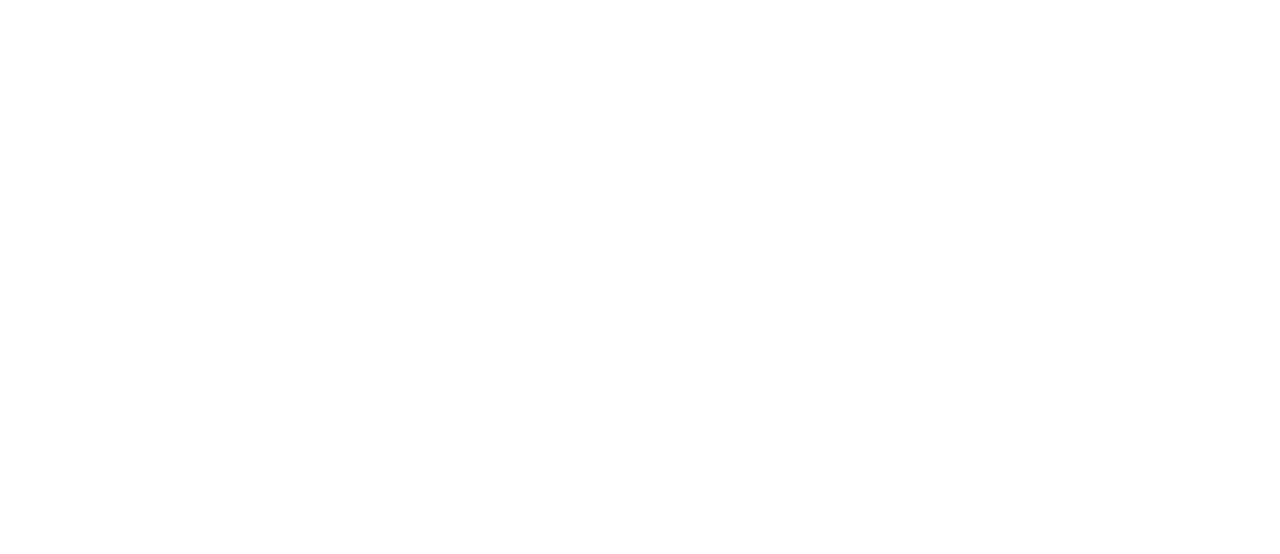
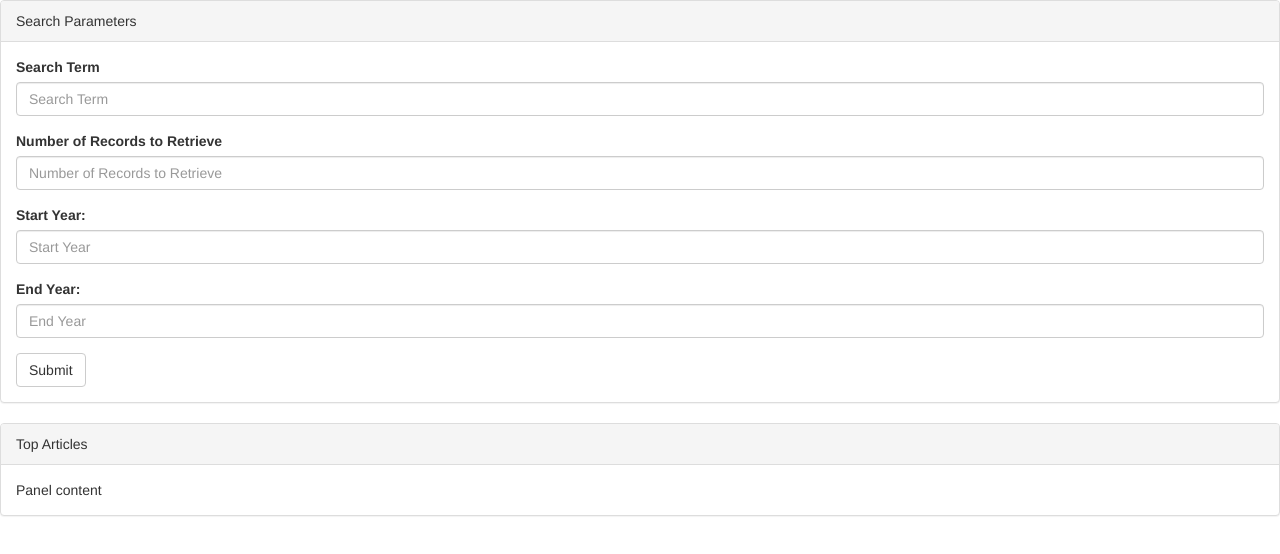
Before and after one commit to SladtheLad/NYTSearch, a plain HTML site: page index.html in a window 1280 px wide. Drawn offline with nearby package versions, Linux system fonts and the light colour scheme.

Commit message:
base html done

```diff
--- a/index.html
+++ b/index.html
@@ -1,12 +1,58 @@
 <!DOCTYPE html>
 <html lang="en">
+
 <head>
     <meta charset="UTF-8">
     <meta name="viewport" content="width=device-width, initial-scale=1.0">
     <meta http-equiv="X-UA-Compatible" content="ie=edge">
     <title>NYTSearch</title>
+    <!-- bootstrap link -->
+    <link rel="stylesheet" href="https://maxcdn.bootstrapcdn.com/bootstrap/3.3.7/css/bootstrap.min.css" integrity="sha384-BVYiiSIFeK1dGmJRAkycuHAHRg32OmUcww7on3RYdg4Va+PmSTsz/K68vbdEjh4u"
+        crossorigin="anonymous">
+    <!-- CSS link -->
+    <link rel="stylesheet" type="text/css" href="assets/css/style.css">
 </head>
+
 <body>
 
+    <div class="panel panel-default">
+        <div class="panel-heading">Search Parameters</div>
+        <div class="panel-body">
+            <form>
+                <div class="form-group">
+                    <label for="searchTerm">Search Term</label>
+                    <input type="text" class="form-control" id="searchTerm" placeholder="Search Term">
+                </div>
+                <div class="form-group">
+                    <label for="exampleInputPassword1">Number of Records to Retrieve</label>
+                    <input type="text" class="form-control" id="exampleInputPassword1" placeholder="Number of Records to Retrieve">
+                </div>
+                <div class="form-group">
+                    <label for="startYear">Start Year:</label>
+                    <input type="password" class="form-control" id="startYear" placeholder="Start Year">
+                </div>
+                <div class="form-group">
+                    <label for="endYear">End Year:</label>
+                    <input type="password" class="form-control" id="endYear" placeholder="End Year">
+                </div>
+                <button type="submit" class="btn btn-default">Submit</button>
+            </form>
+        </div>
+    </div>
+
+
+    <div class="panel panel-default">
+        <div class="panel-heading">Top Articles</div>
+        <div class="panel-body">
+            Panel content
+        </div>
+    </div>
+
+    <!-- JQUERY link -->
+    <script src="https://code.jquery.com/jquery-3.2.1.slim.min.js"></script>
+    <!-- Javascript link -->
+    <script src="assets/javascript/NYTS.js"></script>
+
 </body>
+
 </html>
```
